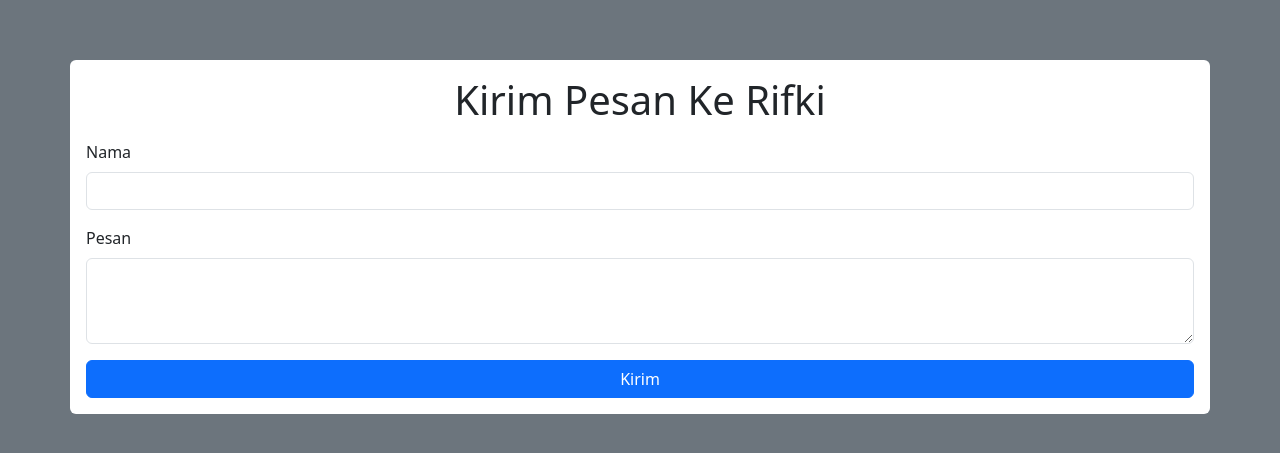
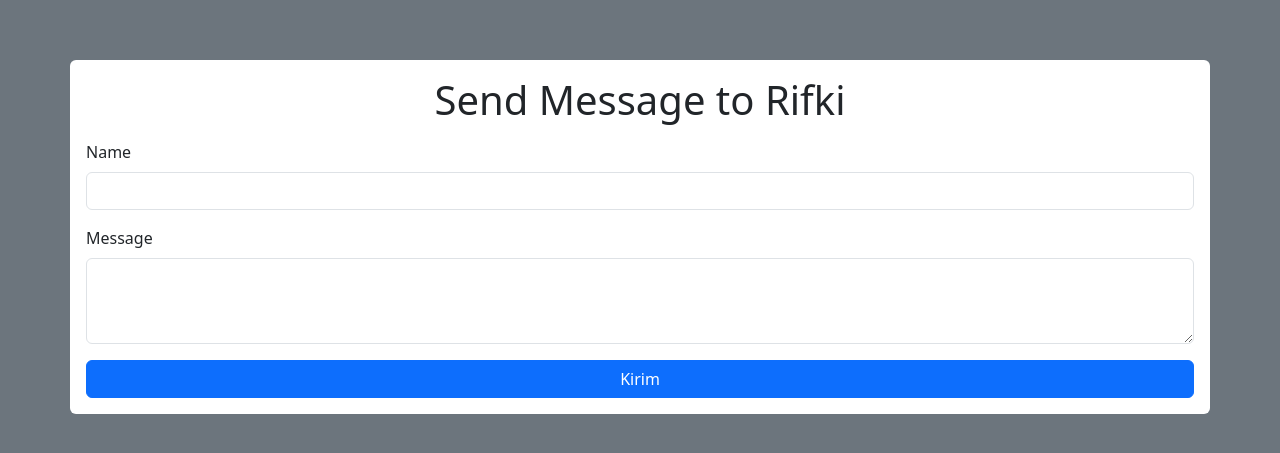
Before and after one commit to rifkigg/form-to-whatsapp, a plain HTML site: page index.html in a window 1280 px wide. Shown: the part 163-616 px from the top of the page. Drawn offline with nearby package versions, Linux system fonts and the light colour scheme.

Commit message:
mengubah menjadi bahasa inggris

```diff
--- a/index.html
+++ b/index.html
@@ -14,11 +14,11 @@
   <body style="height: 100vh;">
     <div class="d-flex justify-content-center align-items-center bg-secondary" style="height: 100vh;">
       <div class="container bg-white p-3 rounded">
-        <h1 class="text-center mb-3">Kirim Pesan Ke Rifki</h1>
+        <h1 class="text-center mb-3">Send Message to Rifki</h1>
         <form action="#" onsubmit="send()">
           <div class="mb-3">
             <label for="exampleFormControlInput1" class="form-label"
-              >Nama</label
+              >Name</label
             >
             <input
               type="text"
@@ -28,7 +28,7 @@
           </div>
           <div class="mb-3">
             <label for="exampleFormControlTextarea1" class="form-label"
-              >Pesan</label
+              >Message</label
             >
             <textarea
               class="form-control"
```
